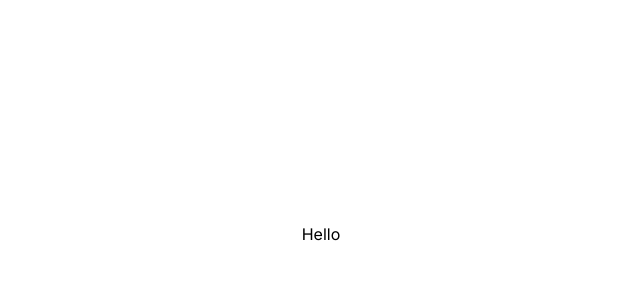
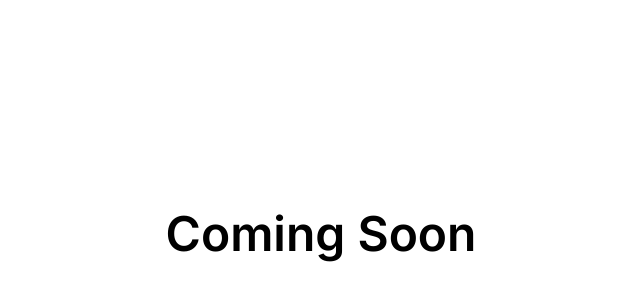
Before and after one commit to ZekeVoigt/Dream-Beta, a Next.js app: page / in a window 1280 px wide. Shown: the part 166-466 px from the top of the page, without its empty margins (319-959 px from the left). Built offline with nearby package versions, Linux system fonts and the light colour scheme.

Commit message:
git push

```diff
--- a/app/page.tsx
+++ b/app/page.tsx
@@ -1,7 +1,7 @@
 export default function Home() {
   return (
     <div className="bg-white h-screen flex justify-center items-center">
-      <h1>Hello</h1>
+      <h1 className="text-5xl font-semibold">Coming Soon</h1>
     </div>
   );
 }
```
